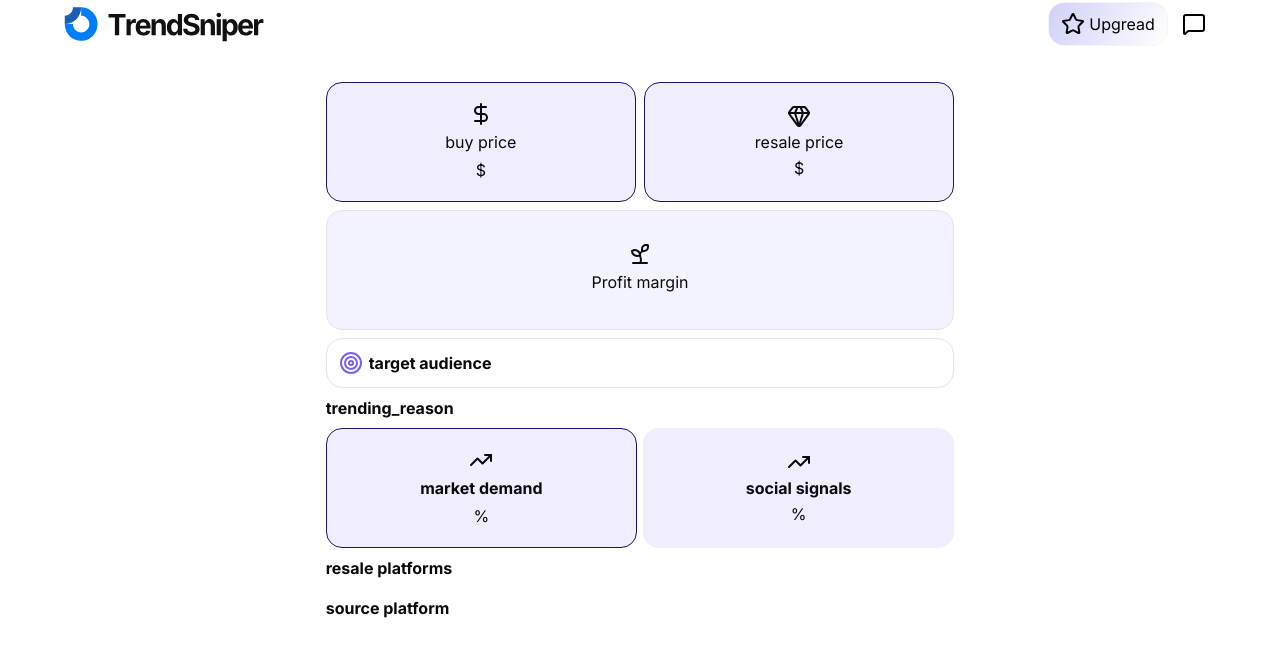
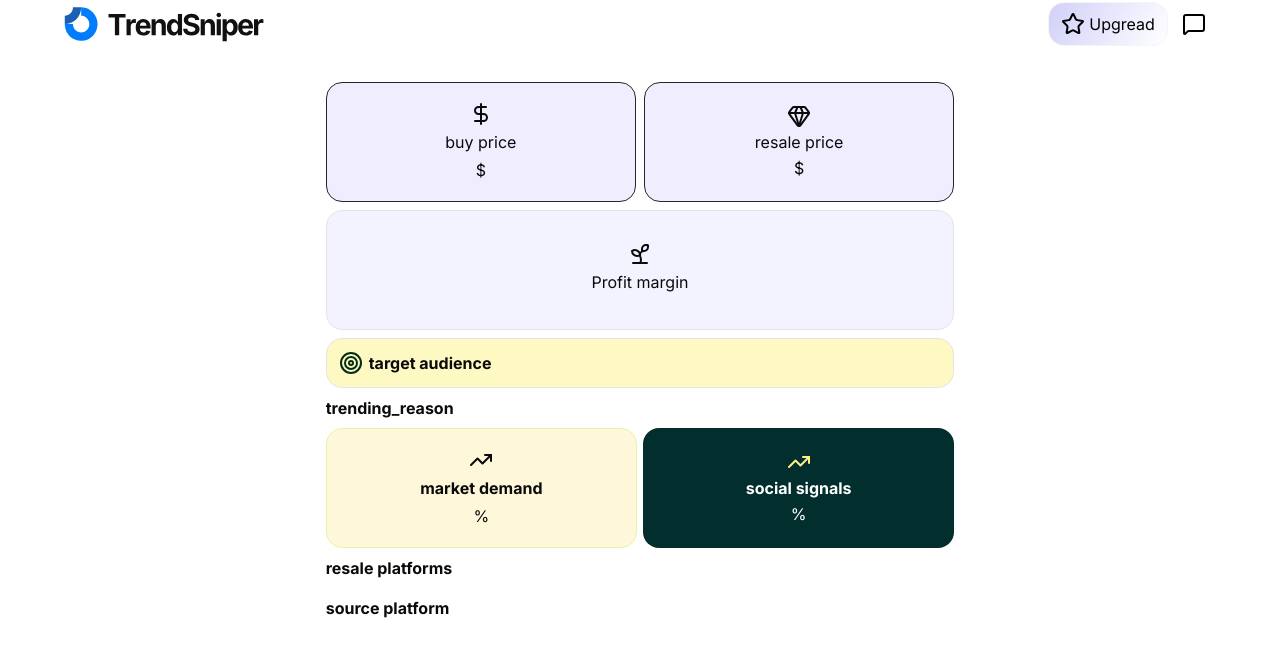
Before and after one commit to Ahmed0Idriss0dev/treandsniper, a Next.js app: page /tools/1 in a window 1280 px wide. Shown: the top 656 px of the page. Built offline with nearby package versions, Linux system fonts and the light colour scheme.

Commit message:
push all 15

```diff
--- a/app/globals.css
+++ b/app/globals.css
@@ -17,7 +17,7 @@
 --color-treand-700: #582ed3;
 --color-treand-800: #4f29bf;
 --color-treand-900: #3e2191;
---color-treand-950: #241362;
+--color-treand-950: #23272A;
 
 
 --color-sidebar-ring: var(--sidebar-ring);
--- a/components/kists/Priceplan.tsx
+++ b/components/kists/Priceplan.tsx
@@ -11,12 +11,13 @@ const Priceplan = () => {
  }
   return (
     <div className="relative duration-200 hover:scale-[1.1] w-96 h-96 p-3  group cursor-pointer">
-            <div className={`w-80 duration-200 h-60 group-hover:-top-12  text-center flex justify-center top-0 border-2 border-treand-600 -z-0 text-white absolute bg-treand-600 rounded-t-2xl `}>
-                <h1>Get Your licenes key </h1>
+            <div className={`w-80 duration-200 h-60 group-hover:-top-12  text-center flex justify-center top-0 border-4 border-treand-600 -z-0 text-white absolute bg-treand-600 rounded-t-2xl `}>
+                <h1 className='top-3'>Get Your licenes key </h1>
             </div>
-    <div onMouseMove={MMove} onMouseLeave={mLeave} id='pricecard' className="w-80 border-2 border-treand-600 text-white absolute top-0 z-20 p-2 flex-col   flex justify-between items-center h-96 rounded-2xl bg-black ">
-            <div className="flex justify-center items-center w-full h-52">
+    <div onMouseMove={MMove} onMouseLeave={mLeave} id='pricecard' className="w-80 border-2 group-hover:border-4 border-treand-600 text-white absolute top-0 z-20 p-2 flex-col   flex justify-between items-center h-96 rounded-2xl bg-black ">
+            <div className="flex justify-center flex-col items-center w-full h-52">
                            <h1 className='text-3xl'>6$/Month</h1>
+                <p>ultimaite access</p>
 
             </div>
             <a className='w-full ' href="https://ahmedidev.gumroad.com/l/TrendingSnipe?_gl=1*12w1s11*_ga*MTYzMDQxMzQ5LjE3NDk1NjM4NjM.*_ga_6LJN6D94N6*czE3NDk1Njc4MTQkbzIkZzEkdDE3NDk1Njc4MTckajU3JGwwJGgw" target="_blank" rel="noopener noreferrer">
--- a/components/kists/TextINput.tsx
+++ b/components/kists/TextINput.tsx
@@ -1,7 +1,7 @@
 'use client'
 import { useState } from 'react';
 
-import { Search, Send } from 'lucide-react'
+import { Loader, LoaderCircle, Search, Send } from 'lucide-react'
 import React from 'react'
 import { fetchdata, generateId } from '@/helper';
 import { Trending } from '@/store';
@@ -10,7 +10,7 @@ import { ProductsData } from '@/types';
 
 const TextINput = () => {
     const [text, settext] = useState<string >()
-    const {setdate  , setisStarted  } =Trending()
+    const {setdate  , setisStarted  , isStarted } =Trending()
 
     const getdata=async ()=>{
         setisStarted()
@@ -31,7 +31,7 @@ const TextINput = () => {
           <span className='text-sm'>Auto Research</span>
           </button>
         <button onClick={getdata} className='button duration-200 hover:bg-amber-300/45  text-black w-11  rounded-2xl flex justify-center items-center ' >
-          <Send/>
+      {!isStarted ? <Send/> : <LoaderCircle className='animate-spin'/>}
         </button>
    </div>
    </div>
--- a/components/kists/card.tsx
+++ b/components/kists/card.tsx
@@ -26,25 +26,25 @@ const Card = ({ description, estimated_profit_margin, pricing, product_image, pr
         <p>Profit margin </p>
         <p className=' rounded-full'>{estimated_profit_margin} </p>
       </div>
-      <div className="flex rounded-2xl w-full border border-neutral-200 p-3 flex-col ">
+      <div className="flex rounded-2xl w-full border border-neutral-20 bg-yellow-100 p-3 flex-col ">
         <div className="flex items-center gap-1.5">
-        <Target className='text-treand-500'/>
+        <Target className='text-green-950'/>
         <b>target audience</b>
         </div>
         {target_audience?.map((e, i) => (
-          <p className='flex items-center gap-2' key={i}> {e} </p>
+          <p className='flex text-green-950 items-center gap-2' key={i}> {e} </p>
         ))}
       </div>
       <b>trending_reason</b>
       <div className="grid gap-1.5 grid-cols-2">
 
-        <div className="flex justify-center items-center h-30 rounded-2xl flex-col gap-1 border border-treand-950 bg-treand-400/15">
+        <div className="flex justify-center items-center h-30 rounded-2xl flex-col gap-1 border border-[#E5F6A2] bg-yellow-400/15">
           <TrendingUp />
           <b>market demand</b>
           <p>{trending_reason?.market_demand}%</p>
         </div>
-        <div className="flex justify-center items-center h-30 rounded-2xl flex-col gap-0.5 bg-treand-400/15">
-          <TrendingUp />
+        <div className="flex bg-teal-950 justify-center items-center h-30 rounded-2xl flex-col gap-0.5 text-white">
+          <TrendingUp className='text-yellow-200' />
           <b>social signals</b>
           <p>{trending_reason?.social_signals}%</p>
         </div>
--- a/helper/index.ts
+++ b/helper/index.ts
@@ -5,7 +5,7 @@ interface parameter {
 }
 export const fetchdata= async ({prompt , date}:parameter)=>{
         try {
-          const response = await fetch('https://www.trendsniper.site/api/chat',{
+          const response = await fetch('http://localhost:3000/api/chat',{
             cache:'no-store',
             method:'POST' ,
             headers:{
```
